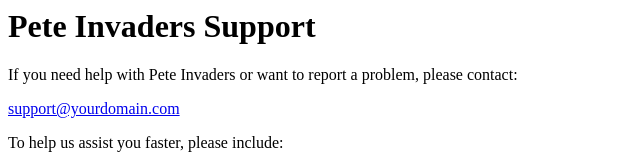
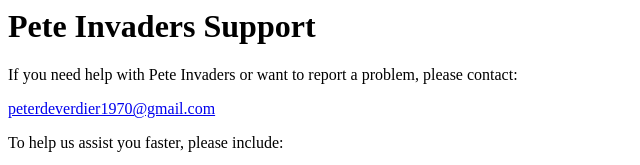
Before and after one commit to retepedreidrev/retepedreidrev.github.io, a plain HTML site: page index.html in a window 1280 px wide. Shown: the top 165 px of the page, 0-640 px from the left. Drawn offline with Linux system fonts and the light colour scheme.

Commit message:
Update index.html

```diff
--- a/index.html
+++ b/index.html
@@ -6,7 +6,7 @@
 </p>
 
 <p>
-  <a href="mailto:support@yourdomain.com">support@yourdomain.com</a>
+  <a href="mailto:peterdeverdier1970@gmail.com">peterdeverdier1970@gmail.com</a>
 </p>
 
 <p>To help us assist you faster, please include:</p>
```
